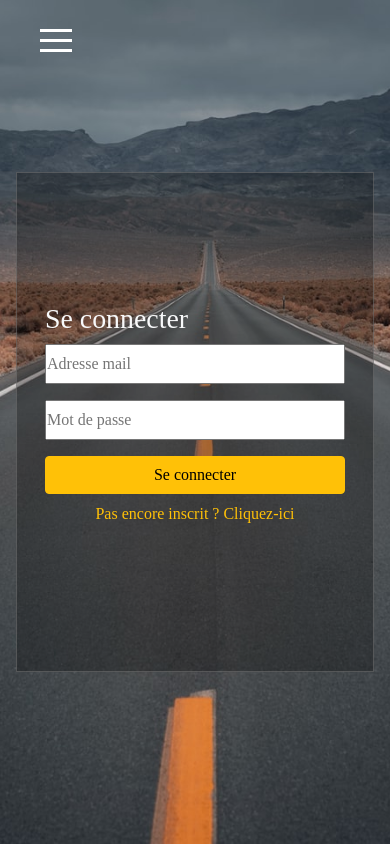
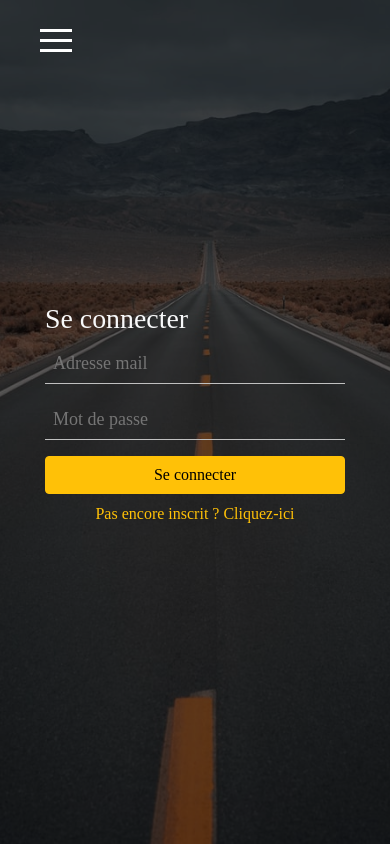
Before and after one commit to jsebbari/j-rent-cars, a React (Create React App) app: page /connexion in a window 390 px wide. Built offline with nearby package versions, Linux system fonts and the light colour scheme; a web font is replaced by a local one.

Commit message:
reglage responsive formulaire de connexion

```diff
--- a/src/components/SignInForm.jsx
+++ b/src/components/SignInForm.jsx
@@ -10,7 +10,7 @@ function SignUpForm({setDisplayForm}) {
   const emailRef = useRef()
   const passwordRef = useRef()
 
-  const submitForm =(e)=> {
+  const handleSubmitForm =(e)=> {
       e.preventDefault()
       setUser({email:emailRef.current.value, password: passwordRef.current.value})
   }
@@ -19,7 +19,7 @@ function SignUpForm({setDisplayForm}) {
   return (
     < div >
       <h1 className='text-light'>Se connecter</h1>
-      <form className='form' onSubmit ={submitForm}>
+      <form className='form' onSubmit ={handleSubmitForm}>
         <input type="email" name="email" ref={emailRef} placeholder='Adresse mail' required/>
         <input type="password" name="password" ref={passwordRef} placeholder='Mot de passe' required />
         <Button variant="warning" type="submit" className='w-100'>
--- a/src/components/SignUpForm.jsx
+++ b/src/components/SignUpForm.jsx
@@ -14,7 +14,7 @@ function SignUpForm({setDisplayForm}) {
   const confirmPasswordRef = useRef()
 
 
-  const submitForm =(e)=> {
+  const handleSubmitForm =(e)=> {
       e.preventDefault()
 
       if(passwordRef.current.value.length < 6){
@@ -35,7 +35,7 @@ function SignUpForm({setDisplayForm}) {
 
 
   return (
-    < div >
+    < div>
     { showErrorAlert&&<Alert  variant="danger" height="30px"  onClose ={()=>setShowErrorAlert(null)} dismissible>
           {showErrorAlert}
         </Alert>}
@@ -45,7 +45,7 @@ function SignUpForm({setDisplayForm}) {
       </Alert>}
 
       <h1 className='text-light'>Inscription</h1>
-      <form className='form' onSubmit ={submitForm} ref={formRef}>
+      <form className='form' onSubmit ={handleSubmitForm} ref={formRef}>
         <input type="text" name="name" placeholder='Nom' required/>
         <input type="text" name="firstName" placeholder='Prénom' required/>
         <input type="email" name="email" ref={emailRef} placeholder='Adresse mail' required/>
--- a/src/screens/ConnectUser.jsx
+++ b/src/screens/ConnectUser.jsx
@@ -9,8 +9,8 @@ export default function () {
   return (
     <div className="form-container bg-dark">
 
-        <div className='d-none d-md-flex presentation-form  align-items-center'>
-            <h3 className='d-flex h-100 w-100 align-items-center justify-content-center bg-dark bg-opacity-75 text-white'>Accédez à vos réservations</h3>
+        <div className=' presentation-form '>
+            <h3 className='d-flex h-100 w-100 align-items-center justify-content-center bg-dark bg-opacity-75 text-light'> <span className='bg-secondary bg-opacity-75 p-2'> Accédez à vos réservations</span></h3>
         </div>
 
         <div className='form-container-right'>
--- a/src/styles/ConnectUser.css
+++ b/src/styles/ConnectUser.css
@@ -12,6 +12,9 @@ width:100%;
     background-position: center;
     background-repeat: no-repeat;
     background-size:cover;
+    display:flex;
+    justify-content: center;
+    align-items: center;
     height:500px;
     width:400px;
 }
@@ -36,9 +39,19 @@ width:100%;
 }
 
 .form input{
+    padding-left:.5rem;
+    border:none;
     margin-bottom:1rem;
     width:100%;
     height:40px;
+    background: none;
+    border-bottom: 1px solid silver;
+    outline:none;
+    color:white;
+}
+.form input:focus{
+    transition: all .5s;
+    border-bottom: 1px solid #ffc107;
 }
 
 .links-form{
@@ -69,6 +82,9 @@ width:100%;
 
 
 @media (width <= 800px){
+    .presentation-form{
+        display:none;
+    }
 
     .form-container{
         background-image: url('../imgs/bg-foorm.jpg');
@@ -77,12 +93,14 @@ width:100%;
         background-position: center;
     }
     .form-container-right{
-        max-width:100%;
-        margin:1rem;
-        border-left:1px solid #80808075;
+        width:100%;
+        height:100%;
+        border:none;
+        background: rgba(0, 0, 0, 0.582);
     }
     .form input{
 
         height:40px;
+        font-size: 18px;
     }
 }
```
